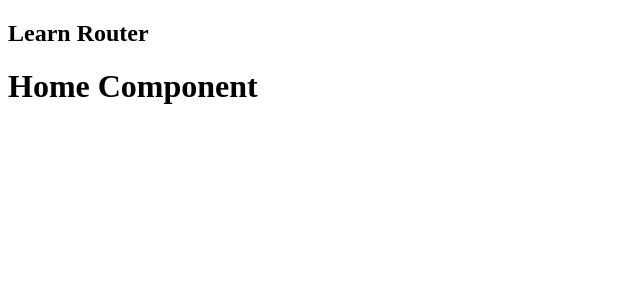
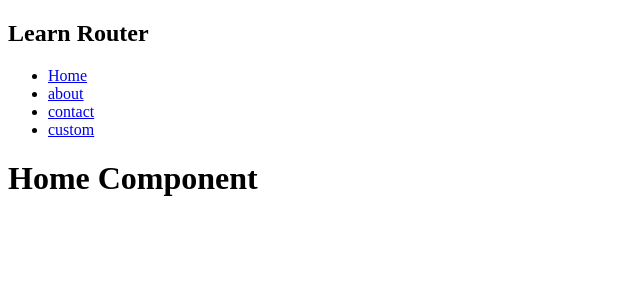
Before and after one commit to suhilkumar/learn-react-router-v6, a React (Create React App) app: page / in a window 1280 px wide. Shown: the top 300 px of the page, without its empty margins (0-640 px from the left). Built offline with nearby package versions, Linux system fonts and the light colour scheme.

Commit message:
create navigation bar to access all routes

```diff
--- a/src/App.jsx
+++ b/src/App.jsx
@@ -3,16 +3,18 @@ import { BrowserRouter,Routes, Route } from "react-router-dom";
 import Home from './component/pages/Home'
 import About from './component/pages/About'
 import Contact from './component/pages/contact'
+import NavBar from "./component/NavBar";
 export default () => {
   return (
     <div>
       <h2>Learn Router</h2>
+      <NavBar/>
       <BrowserRouter>
         <Routes>
           <Route path='/' element={<Home/>} />
           <Route path='/about' element={<About/>} />
           <Route path='/contact' element={<Contact/>} />
-          <Route path='/suhil' element={<h1>this is Suhil</h1>}/>
+          <Route path='/custom' element={<><h1>this is Suhil</h1><h2>This is a custom html</h2></>}/>
 
         </Routes>
       </BrowserRouter>
--- /dev/null
+++ b/src/component/NavBar.jsx
@@ -0,0 +1,16 @@
+import React from 'react'
+
+const NavBar = () => {
+  return (
+    <>
+        <ul>
+            <li><a href="/">Home</a></li>
+            <li><a href="/about">about</a></li>
+            <li><a href="/contact">contact</a></li>
+            <li><a href="/custom">custom</a></li>
+        </ul>
+    </>
+  )
+}
+
+export default NavBar
```
Also changed, not shown: src/component/notes/learnRouting.txt.
